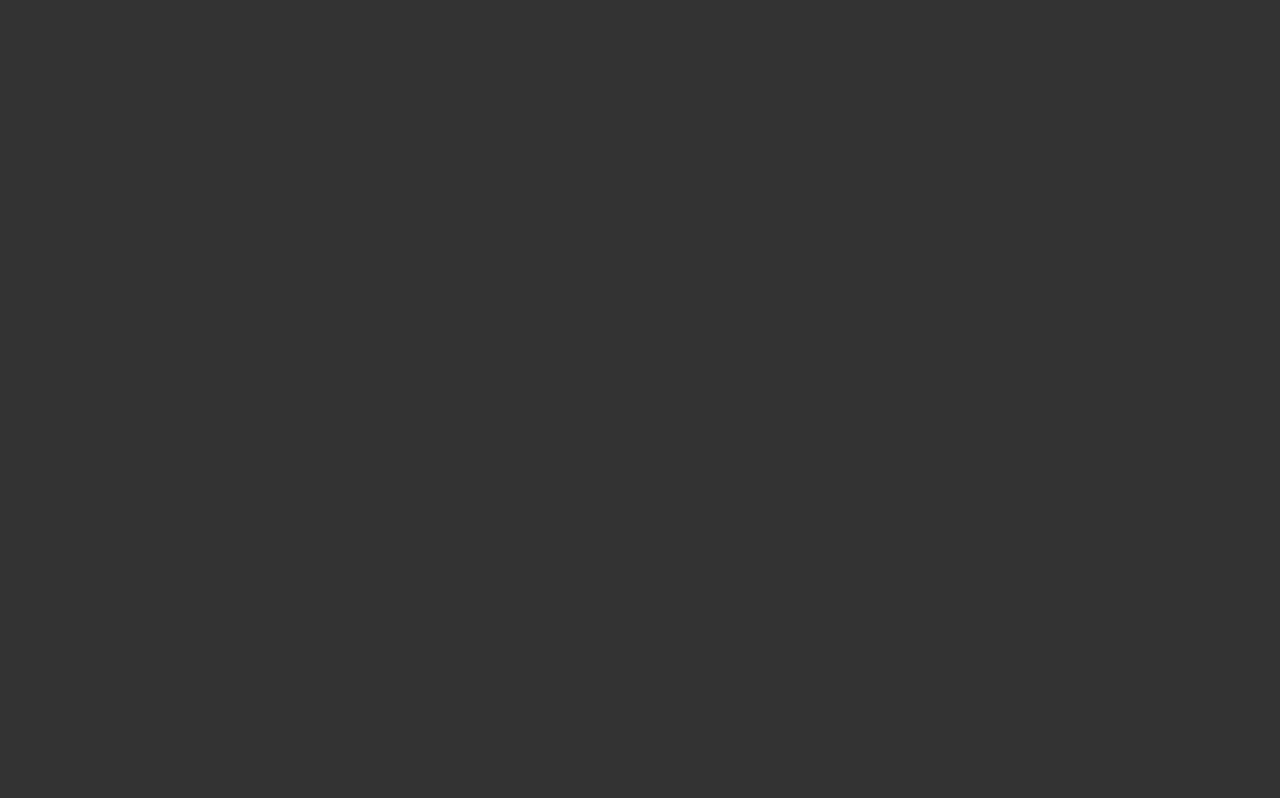
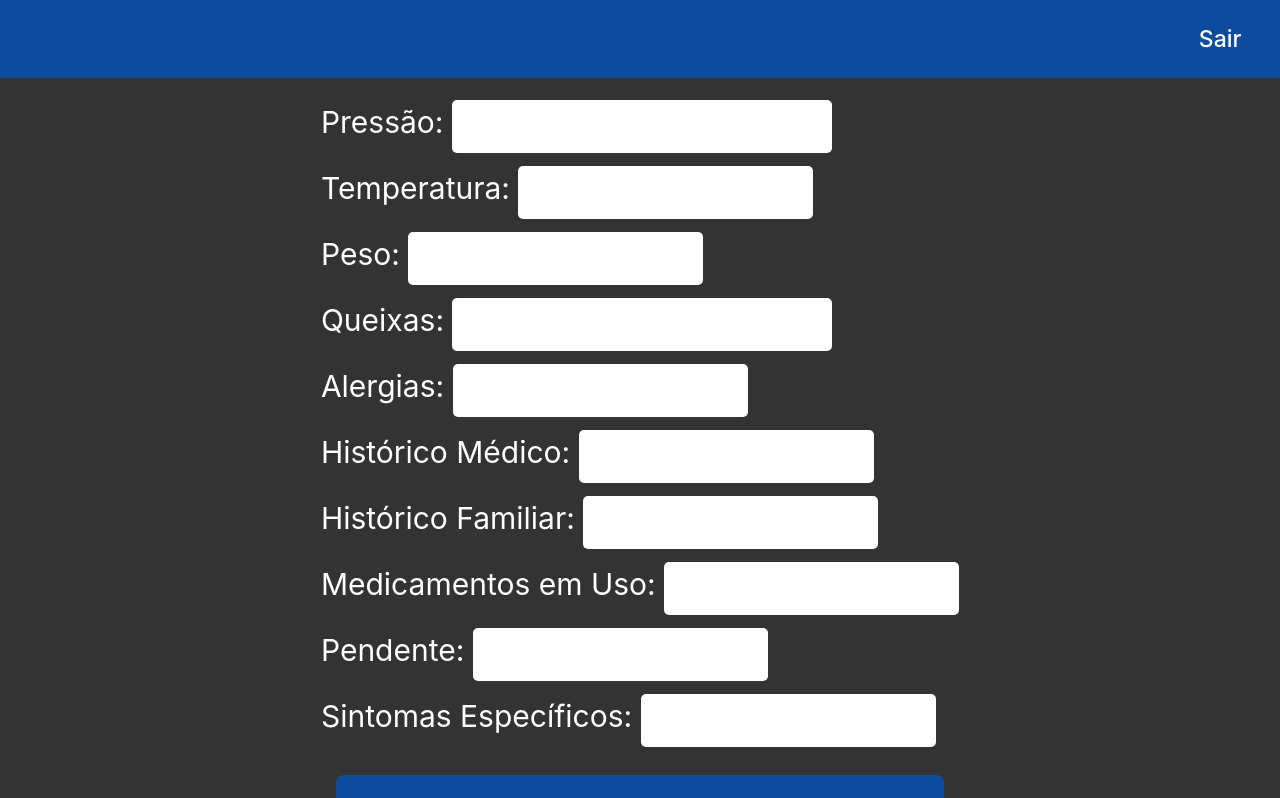
Before and after one commit to Joaosarm/UBS-System-Front, a React (Vite) app: page /new-medical-record in a window 1280 px wide. Before the commit this address had no page. Shown: the top 798 px of the page. Built offline with nearby package versions, Linux system fonts and the light colour scheme.

Commit message:
Faltando apenas finalizações

```diff
--- a/src/App.tsx
+++ b/src/App.tsx
@@ -10,6 +10,8 @@ import LogIn from './pages/LogIn'
 import MainPage from './pages/MainPage';
 import SearchRegister from './pages/SearchRegister';
 import RegisterPage from './pages/RegisterPage';
+import MedicalRecords from './pages/MedicalRecords';
+import NewMedicalRecord from './pages/NewMedicalRecord';
 
 import { TicketContext } from "./context/ticketContext"
 
@@ -35,6 +37,8 @@ function App() {
           <Route path="/main-page" element={<MainPage/>} />
           <Route path="/search-register" element={<SearchRegister/>} />
           <Route path="/register" element={<RegisterPage/>} />
+          <Route path="/medical-records" element={<MedicalRecords/>} />
+          <Route path="/new-medical-record" element={<NewMedicalRecord/>} />
         </Routes>
       </BrowserRouter>
     </>
--- a/src/pages/LogIn.tsx
+++ b/src/pages/LogIn.tsx
@@ -15,6 +15,9 @@ export default function LogIn(){
             // const response = await axios.post("http://localhost:5000/sign-in", {username,password});
             // setUser(response.data.username);
             // setDepartment(response.data.department);
+            // - secretaria -> /main-page
+            // - enfermagem -> /medical-records
+            // - medicina ->
             navigator("/main-page");
           } catch (error){
             console.log(error);
--- /dev/null
+++ b/src/pages/MedicalRecords.tsx
@@ -0,0 +1,69 @@
+import styled from "styled-components";
+import { useNavigate } from "react-router-dom";
+import { useEffect, useState } from "react";
+
+
+// TELA DA ENFERMARIA -> PÁGINA COM OS PRONTUÁRIOS DE PACIENTES EM ATENDIMENTO
+export default function MedicalRecords(){
+    const navigator = useNavigate();
+    const [inAttendance, setInAttendance] = useState<string[]>([]);
+
+    //TO DO: CARREGAR PRONTUARIOS DE PACIENTES EM ATENDIMENTO
+
+    useEffect(() =>{
+        setInAttendance([]);
+    })
+
+    function logOut(){
+        navigator("/log-in");
+    }
+
+    return(
+        <Container>
+            <Header><p>Bem-Vindo, Usuário</p> <button onClick={logOut}>Sair</button></Header>
+            {/* BOTÃO INICIAL PARA COMEÇAR O ATENDIMENTO */}
+
+            <Pacients>{
+                inAttendance.length>0?inAttendance.map(r => r):
+                <p>Nenhum Paciente encontrado</p>
+            }</Pacients>
+
+        </Container>
+    )
+}
+
+const Container= styled.div`
+    color: #FFFFFF;
+    font-weight: 700;
+    padding: 0;
+    font-size: 30px;
+    padding: 50px;
+`
+
+const Header = styled.header`
+    background-color: #0D4B9C;
+    width: calc(100vw - 20px);
+    display:flex;
+    justify-content: space-between;
+    margin: 0;
+    height: auto;
+    position: fixed;
+    left: 0;
+    top: 0;
+    padding: 0 10px;
+    font-size: 23px;
+
+    P{
+        display:flex;
+        align-items: center;
+    }
+
+    button{
+        background-color: transparent;
+        color: #FFFFFF;
+    }
+`
+
+const Pacients = styled.div`
+
+`
--- /dev/null
+++ b/src/pages/NewMedicalRecord.tsx
@@ -0,0 +1,110 @@
+import styled from "styled-components";
+import { useNavigate } from "react-router-dom";
+import { useState } from "react";
+
+
+// TELA DE NOVO PRONTUÁRIO
+export default function NewMedicalRecord(){
+    const navigator = useNavigate();
+
+    const [pressure, setPressure] = useState<string>("");
+    const [temperature, setTemperature] = useState<string>("");
+    const [weight, setWeight] = useState<string>("");
+    const [complains, setComplains] = useState<string>("");
+    const [alergies, setAlergies] = useState<string>("");
+    const [medicalHistory, setMedicalHistory] = useState<string>("");
+    const [familyHistory, setFamilyHistory] = useState<string>("");
+    const [medicationsInUse, setMedicationsInUse] = useState<string>("");
+    // const [vaccines, setVaccines] = useState<boolean>();
+    const [pendentVaccines, setPendentVaccines] = useState<string>("");
+    const [specificSymptoms, setSpecificSymptoms] = useState<string>("");
+    // const [ryskClassification, setRyskClassification] = useState<string>("");
+
+
+    function logOut(){
+        navigator("/log-in");
+    }
+
+    function goBack(){
+        navigator("/medical-records");
+    }
+
+    function registerMedicalRecord(){
+        //TO DO: FINALIZAR REGISTRO - POST
+    }
+
+    return(
+        <Container>
+            <Header><p></p><button onClick={logOut}>Sair</button></Header>
+
+            <Infos>
+                <div> Pressão: <Input type="text" value={pressure} onChange={(e) => setPressure(e.target.value)} size={350} placeholder={""} /> </div>
+                <div>Temperatura: <Input type="text" value={temperature} onChange={(e) => setTemperature(e.target.value)} placeholder="" /></div>
+                <div>Peso: <Input type="text" value={weight} onChange={(e) => setWeight(e.target.value)} placeholder="" /></div>
+                <div>Queixas: <Input type="text" size={350} value={complains} onChange={(e) => setComplains(e.target.value)} placeholder="" /></div>
+                <div>Alergias: <Input type="text" value={alergies} onChange={(e) => setAlergies(e.target.value)} placeholder="" /></div>
+                <div>Histórico Médico: <Input type="text" value={medicalHistory} onChange={(e) => setMedicalHistory(e.target.value)} placeholder="" /></div>
+                <div>Histórico Familiar: <Input type="text" value={familyHistory} onChange={(e) => setFamilyHistory(e.target.value)} placeholder="" /></div>
+                <div>Medicamentos em Uso: <Input type="text"  value={medicationsInUse} onChange={(e) => setMedicationsInUse(e.target.value)} placeholder="" /></div>
+                <div>Pendente: <Input type="text" value={pendentVaccines} onChange={(e) => setPendentVaccines(e.target.value)} placeholder="" /></div>
+                <div>Sintomas Específicos: <Input type="text" value={specificSymptoms} onChange={(e) => setSpecificSymptoms(e.target.value)} placeholder="" /></div>
+            </Infos>
+            <button onClick={registerMedicalRecord}>Finalizar Cadastro</button>
+            <button onClick={goBack}>Voltar</button>
+
+        </Container>
+    )
+}
+
+const Container= styled.div`
+    color: #FFFFFF;ß
+    font-weight: 700;ß
+    padding: 0;
+    font-size: 30px;
+
+    display:flex;
+    flex-direction: column;
+
+    button{
+        background-color: #0D4B9C;
+        color: #FFFFFF;
+        margin: 15px;
+    }
+`
+
+const Header = styled.header`
+    background-color: #0D4B9C;
+    width: calc(100vw - 20px);
+    display:flex;
+    justify-content: space-between;
+    margin: 0;
+    height: auto;
+    position: fixed;
+    left: 0;
+    top: 0;
+    padding: 10px;
+    font-size: 23px;
+
+    button{
+        background-color: transparent;
+        color: #FFFFFF;
+        margin: 0;
+    }
+`
+
+  const Infos = styled.div`
+    text-align: left;
+    margin-top: 100px;
+  `
+
+const Input = styled.input`
+  height: auto;
+  width: ${p => p.size}px;
+  border: none;
+  background-color: #FFFFFF;
+  font-size: 20px;
+  padding: 15px;
+  margin-bottom: 13px;
+  border-radius: 5px;
+  color: #000000;
+`;
--- a/src/pages/RegisterPage.tsx
+++ b/src/pages/RegisterPage.tsx
@@ -22,6 +22,10 @@ export default function InitialPage(){
         navigator("/log-in");
     }
 
+    function goBack(){
+        navigator("/main-page");
+    }
+
     function register(){
         //TO DO: FINALIZAR REGISTRO - POST
     }
@@ -40,7 +44,8 @@ export default function InitialPage(){
                 <div>Telefone: <Input type="tel" value={phone} onChange={(e) => setPhone(e.target.value)} placeholder="" /></div>
                 <div>E-mail: <Input type="string" size={300} value={email} onChange={(e) => setEmail(e.target.value)} placeholder="" /></div>
             </Infos>
-            <button onClick={register}>Cadastrar</button>
+            <button onClick={register}>Finalizar Cadastro</button>
+            <button onClick={goBack}>Voltar</button>
 
         </Container>
     )
@@ -54,6 +59,12 @@ const Container= styled.div`
 
     display:flex;
     flex-direction: column;
+
+    button{
+        background-color: #0D4B9C;
+        color: #FFFFFF;
+        margin: 15px;
+    }
 `
 
 const Header = styled.header`
@@ -72,6 +83,7 @@ const Header = styled.header`
     button{
         background-color: transparent;
         color: #FFFFFF;
+        margin: 0;
     }
 `
 
--- a/src/pages/SearchRegister.tsx
+++ b/src/pages/SearchRegister.tsx
@@ -23,6 +23,10 @@ export default function InitialPage(){
         navigator("/register");
     }
 
+    function goBack(){
+        navigator("/main-page");
+    }
+
     function SearchCPF(){
         //TO DO: PROCURAR CADATRO DE CPF - GET
         setRegistered([])
@@ -42,6 +46,8 @@ export default function InitialPage(){
                 <div><p>Nenhum Paciente encontrado</p> <u onClick={newRegister}>Realizar Cadastro</u></div>
             }</FoundRegisters>
 
+            <button onClick={goBack}>Voltar</button>
+
         </Container>
     )
 }
@@ -56,6 +62,8 @@ const Container= styled.div`
     flex-direction: column;
     button{
         margin: 10px;
+        background-color: #0D4B9C;
+        color: #FFFFFF;
     }
 
 `
@@ -108,7 +116,7 @@ const FoundRegisters= styled.div`
     display: flex;
     flex-direction: column;
     justify-content: center;
-    margin-top: 100px;
+    margin: 100px 0 20px 0;
 
     p{
         padding:0;
```
